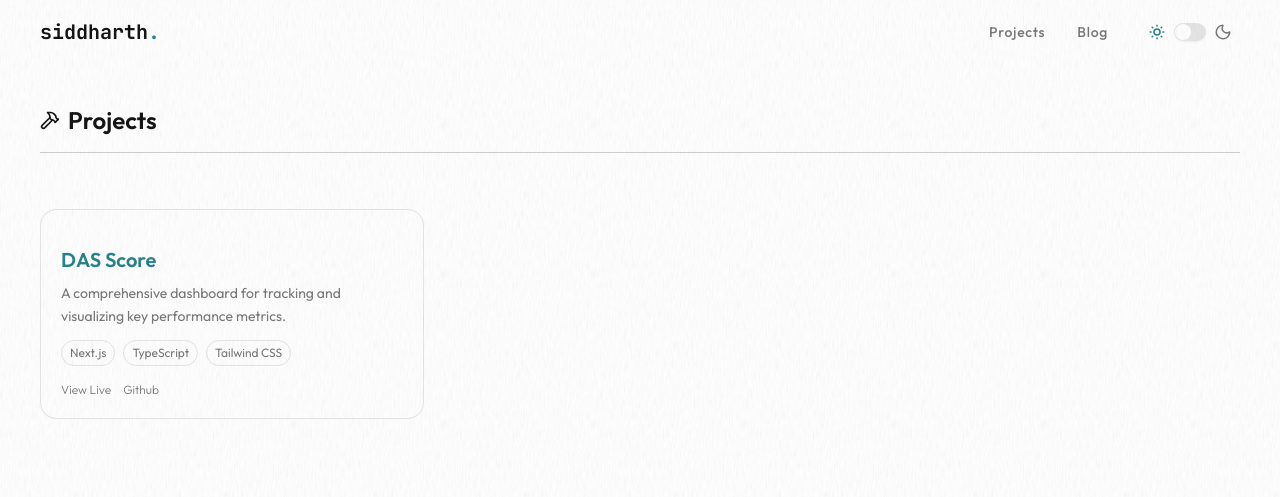
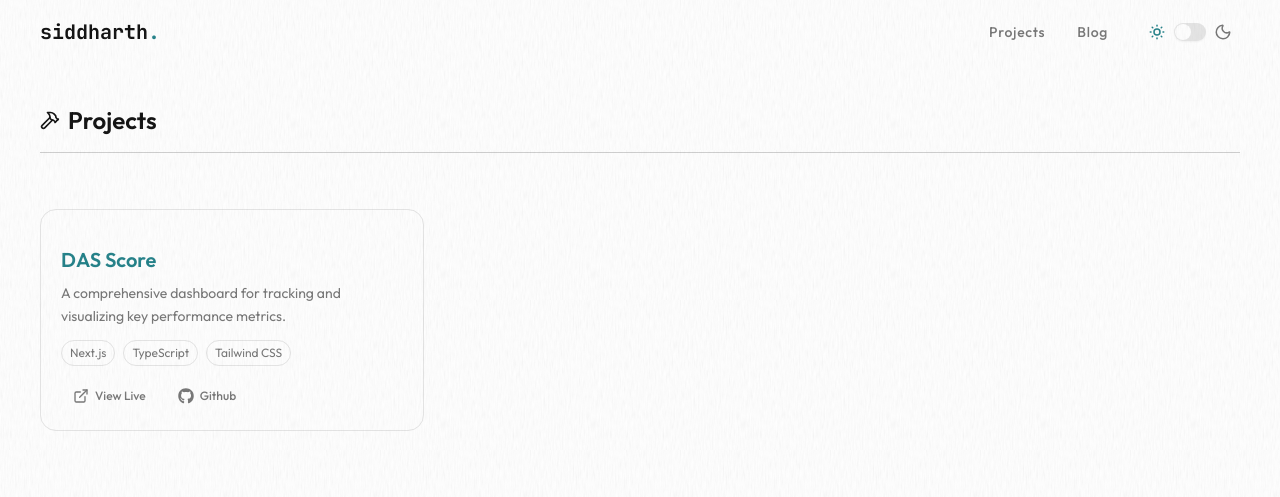
Before and after one commit to SiddharthShringi/siddharth-portfolio, a Next.js app: page /projects in a window 1280 px wide. Shown: the top 497 px of the page. Built offline with nearby package versions, Linux system fonts and the light colour scheme.

Commit message:
Improve Project page

```diff
--- a/app/projects/page.tsx
+++ b/app/projects/page.tsx
@@ -1,64 +1,30 @@
-import React from 'react';
 import projects from '@/lib/data/projects';
-import Link from 'next/link';
 import { Separator } from '@/components/ui/separator';
 import { Project } from '@/lib/types/project';
 import { Hammer } from 'lucide-react';
+import ProjectCard from '@/components/ProjectCard';
 
 export default function Projects() {
   return (
     <section className="px-4 sm:px-6 lg:px-8 xl:px-10 my-6 sm:my-10">
       <div className="mx-auto max-w-7xl">
-        {/* Header */}
         <div className="my-4 sm:my-5 mb-6 sm:mb-10">
           <div className="flex items-center space-x-2">
-            <Hammer className="h-4 w-4 sm:h-5 sm:w-5" />
-            <h1 className="text-lg sm:text-xl lg:text-2xl font-semibold">Projects</h1>
+            <Hammer className="h-4 w-4 sm:h-5 sm:w-5" aria-hidden="true" />
+            <h2 className="text-lg sm:text-xl lg:text-2xl font-semibold">Projects</h2>
           </div>
           <Separator className="my-3 sm:my-4 bg-foreground/20 h-0.5" />
         </div>
 
-        {/* Grid */}
-        <div className="py-2 sm:py-4 grid gap-4 sm:gap-6 grid-cols-1 sm:grid-cols-2 lg:grid-cols-3">
-          {projects.map((p: Project) => (
-            <div
-              className="rounded-2xl border p-4 sm:p-5 flex flex-col bg-background/30 hover:bg-background/70 transition-colors"
-              key={`project-${p.title}-${p.links[0]?.url}`}
-            >
-              <h2 className="mt-2 sm:mt-4 text-base sm:text-lg lg:text-xl font-semibold text-chart-2">
-                {p.title}
-              </h2>
-              <p className="mt-2 text-xs sm:text-sm text-muted-foreground leading-relaxed">
-                {p.description}
-              </p>
-              <div className="mt-3 flex flex-wrap gap-1.5 sm:gap-2">
-                {p.stack.slice(0, 4).map((tech) => (
-                  <span
-                    key={tech}
-                    className="rounded-full border px-2 py-0.5 sm:py-1 text-[10px] sm:text-xs text-muted-foreground"
-                  >
-                    {tech}
-                  </span>
-                ))}
-              </div>
-              <div className="flex items-center gap-3 mt-auto pt-4">
-                {p.links
-                  .filter((l) => l.type === 'live' || l.type === 'github')
-                  .map((l) => (
-                    <Link
-                      key={l.url}
-                      href={l.url}
-                      target="_blank"
-                      rel="noopener noreferrer"
-                      className="text-xs font-light underline-offset-4 text-muted-foreground hover:text-foreground hover:underline"
-                    >
-                      {l.label}
-                    </Link>
-                  ))}
-              </div>
-            </div>
-          ))}
-        </div>
+        {projects.length === 0 ? (
+          <p className="text-sm text-muted-foreground">No projects yet.</p>
+        ) : (
+          <div className="py-2 sm:py-4 grid gap-4 sm:gap-6 grid-cols-1 sm:grid-cols-2 lg:grid-cols-3">
+            {projects.map((p: Project) => (
+              <ProjectCard key={p.title} p={p} />
+            ))}
+          </div>
+        )}
       </div>
     </section>
   );
--- /dev/null
+++ b/components/ProjectCard.tsx
@@ -0,0 +1,61 @@
+import Link from 'next/link';
+import { FaGithub } from 'react-icons/fa';
+import { ExternalLink } from 'lucide-react';
+import { Project, ProjectLink } from '@/lib/types/project';
+
+const LINK_ICONS: Record<string, React.ReactNode> = {
+  live: <ExternalLink className="h-4 w-4" />,
+  github: <FaGithub className="h-4 w-4" />,
+};
+
+const MAX_STACK = 4;
+
+export default function ProjectCard({ p }: { p: Project }) {
+  const visibleLinks = p.links.filter((l: ProjectLink) => l.type === 'live' || l.type === 'github');
+  const visibleStack = p.stack.slice(0, MAX_STACK);
+  const extraStack = p.stack.length - MAX_STACK;
+
+  return (
+    <div className="rounded-2xl border p-4 sm:p-5 flex flex-col hover:bg-muted/60 transition-colors">
+      <h3 className="mt-2 sm:mt-4 text-base sm:text-lg lg:text-xl font-semibold text-chart-2">
+        {p.title}
+      </h3>
+
+      <p className="mt-2 text-xs sm:text-sm text-muted-foreground leading-relaxed">
+        {p.description}
+      </p>
+
+      <div className="mt-3 flex flex-wrap gap-1.5 sm:gap-2">
+        {visibleStack.map((tech) => (
+          <span
+            key={tech}
+            className="rounded-full border px-2 py-0.5 sm:py-1 text-[10px] sm:text-xs text-muted-foreground"
+          >
+            {tech}
+          </span>
+        ))}
+        {extraStack > 0 && (
+          <span className="rounded-full border px-2 py-0.5 sm:py-1 text-[10px] sm:text-xs text-muted-foreground">
+            +{extraStack} more
+          </span>
+        )}
+      </div>
+
+      <div className="flex items-center gap-2 mt-auto pt-4">
+        {visibleLinks.map((l: ProjectLink) => (
+          <Link
+            key={l.url}
+            href={l.url}
+            target="_blank"
+            rel="noopener noreferrer"
+            aria-label={`${l.label} for ${p.title}`}
+            className="flex items-center gap-1.5 px-3 py-1.5 rounded-md text-xs font-medium text-muted-foreground hover:text-foreground hover:bg-muted transition-colors"
+          >
+            {LINK_ICONS[l.type]}
+            {l.label}
+          </Link>
+        ))}
+      </div>
+    </div>
+  );
+}
```
